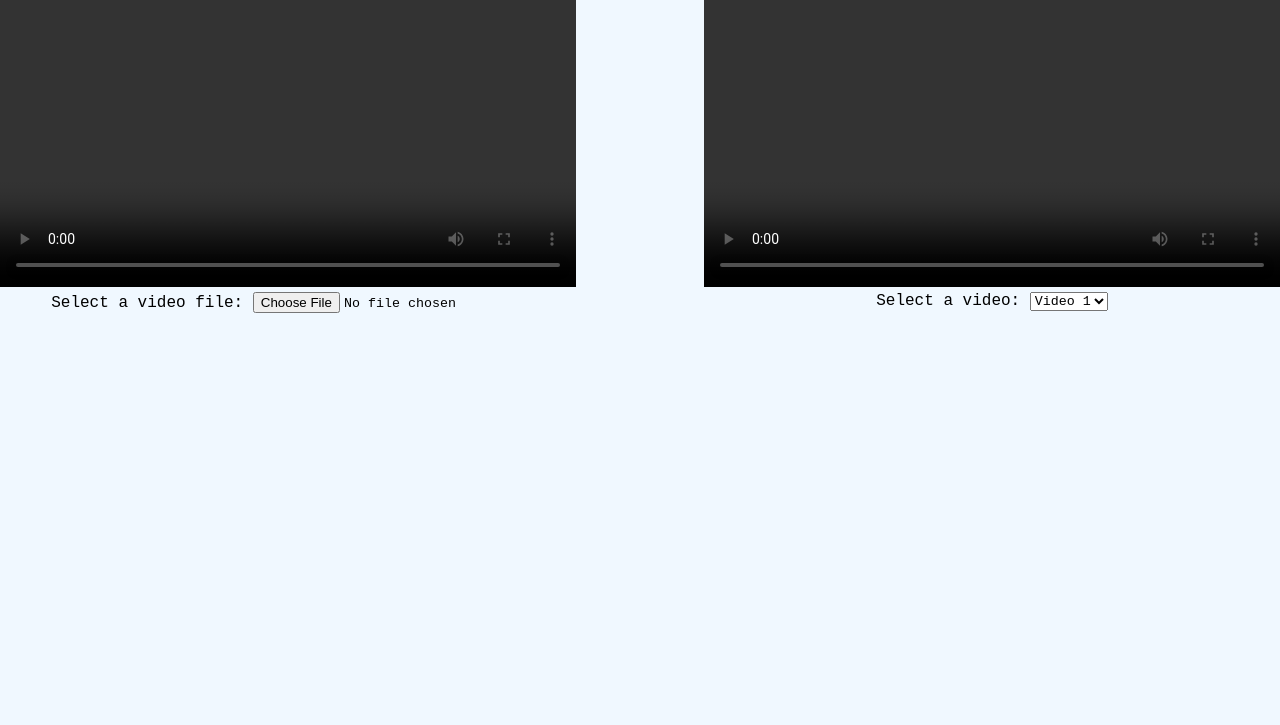
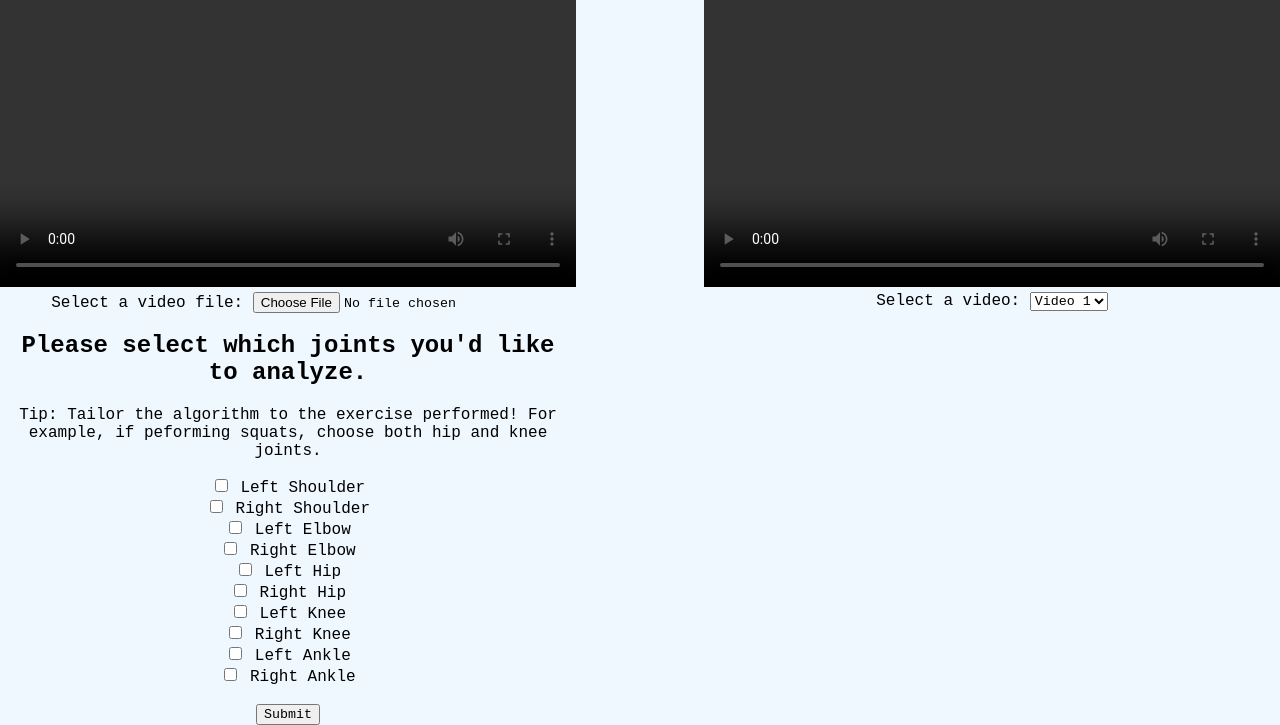
Before and after one commit to AdityaBoddepalli/Form-Fusion, a Flask app: page / in a window 1280 px wide. Shown: the part 1280-2005 px from the top of the page. Before the commit the page ends 1593 px from the top, so only its background shows below. Run offline with Flask 2, Linux system fonts and the light colour scheme.

Commit message:
Added HTMLForm

```diff
--- a/app/blueprints/site/routes.py
+++ b/app/blueprints/site/routes.py
@@ -1,8 +1,33 @@
-from flask import Blueprint, render_template
-import urllib.request, json
+from flask import Blueprint, render_template, request, redirect, url_for, jsonify
+import requests
 
 site = Blueprint('site', __name__, template_folder='app/templates')
 
-@site.route('/')
+@site.route('/', methods=["POST", "GET"])
 def landing_page():
+    '''
+    if request.method == 'POST':
+        form_data = request.form
+
+        url = '/numbers'
+        response = request.post(url, json=form_data)
+
+        if response.status_code == 200:
+            response_data = response.json()
+
+            # Issue the GET request to the same API
+            get_response = request.get(url)
+            if get_response.status_code == 200:
+                get_response_data = get_response.json()
+                # Process the response data as needed
+                # ...
+
+                # Return the processed data to the client as part of the response
+                return jsonify(get_response_data)
+            else:
+                return 'GET request failed', get_response.status_code
+        else:
+            return 'POST request failed', response.status_code
+    else:
+        '''
     return render_template('index.html')
--- a/app/templates/index.html
+++ b/app/templates/index.html
@@ -33,23 +33,47 @@
             </p>
         </div>
     </div>
-
     <div id="tryit">
         <h1>
             Try It
         </h1>
     </div>
-
     <div class="video-container">
         <div class="video-box">
             <h3 class="video-title">You</h3>
             <video id="client" controls></video>
-
             <form>
                 <label for="video-file">Select a video file:</label>
                 <input type="file" id="video-file" accept="video/*">
             </form>
-
+            <h2>Please select which joints you'd like to analyze.</h2>
+            <p>
+                Tip: Tailor the algorithm to the exercise performed! For example, if
+                peforming squats, choose both hip and knee joints.
+            </p>
+            <form action="/jointsForm">
+                <input type="checkbox" id="joint1" name="shoulderLeft" value="shoulderLeft">
+                <label for="joint1"> Left Shoulder</label><br>
+                <input type="checkbox" id="joint2" name="shoulderRight" value="shoulderRight">
+                <label for="joint2"> Right Shoulder</label><br>
+                <input type="checkbox" id="joint3" name="ElbowLeft" value="ElbowLeft">
+                <label for="joint3"> Left Elbow</label><br>
+                <input type="checkbox" id="joint4" name="ElbowRight" value="ElbowRight">
+                <label for="joint4"> Right Elbow</label><br>
+                <input type="checkbox" id="joint5" name="HipLeft" value="HipLeft">
+                <label for="joint5"> Left Hip</label><br>
+                <input type="checkbox" id="joint6" name="HipRight" value="HipRight">
+                <label for="joint6"> Right Hip</label><br>
+                <input type="checkbox" id="joint7" name="KneeLeft" value="KneeLeft">
+                <label for="joint7"> Left Knee</label><br>
+                <input type="checkbox" id="joint8" name="KneeRight" value="KneeRight">
+                <label for="joint8"> Right Knee</label><br>
+                <input type="checkbox" id="joint9" name="AnkleLeft" value="AnkleLeft">
+                <label for="joint9"> Left Ankle</label><br>
+                <input type="checkbox" id="joint10" name="AnkleRight" value="AnkleRight">
+                <label for="joint10"> Right Ankle</label><br><br>
+                <input type="submit" value="Submit">
+              </form>
             <script>
                 const input = document.querySelector('#video-file');
                 const cl_vid = document.querySelector('#client');
--- a/requirements.txt
+++ b/requirements.txt
@@ -2,3 +2,4 @@ flask==2.2.2
 flask-restful==0.3.9
 flask-login==0.6.2
 boto3==1.26.69
+requests==2.28.2
```
